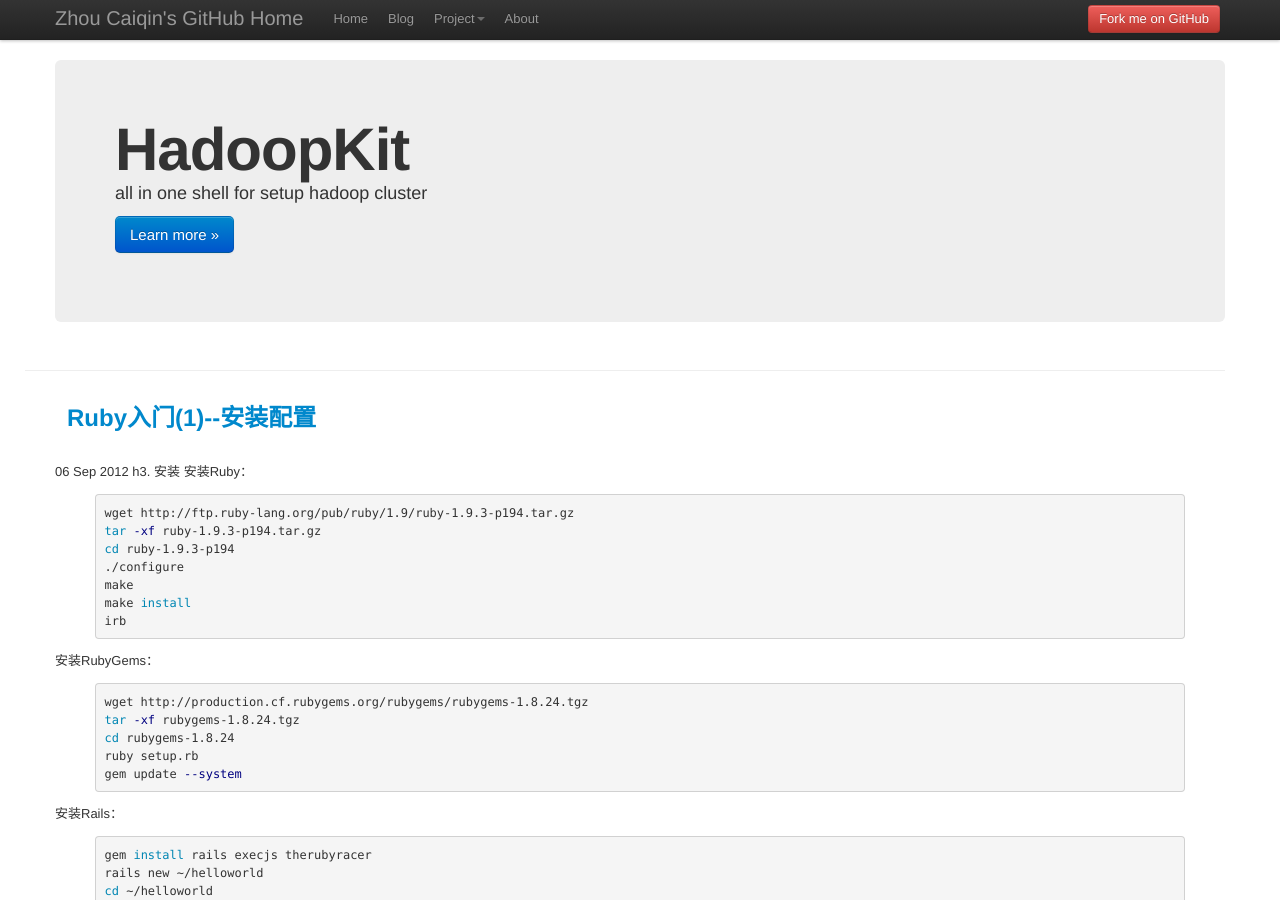
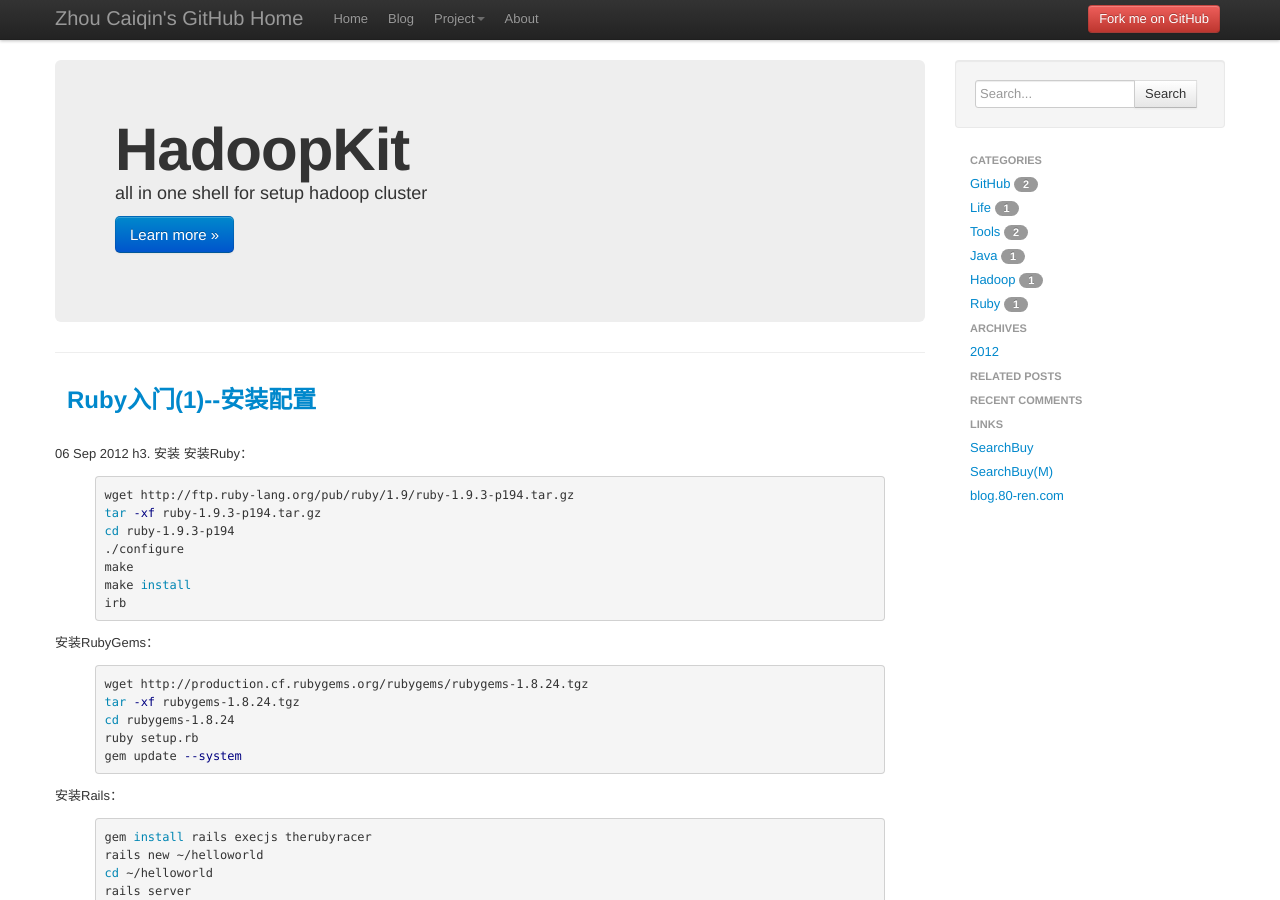
Before and after one commit to caiqinzhou/caiqinzhou.github.com, a Jekyll site: the page built from index.html, in a window 1280 px wide and 900 px high. Built offline with Jekyll 4.4.1, drawn with Linux system fonts in a browser that asks for light colours; Markdown is read by kramdown in place of the engine named in the settings; the list of posts is cut into pages by our own code; comment, search, counter and statistics services are not loaded.

Commit message:
change index page

```diff
--- a/index.html
+++ b/index.html
@@ -1,16 +1,21 @@
 ---
-layout: index_layout
+layout: default_layout
 title: Zhou Caiqin
 ---
 <div class="container">
-	<div class="hero-unit">
-    <h1>HadoopKit</h1>
-    <p>all in one shell for setup hadoop cluster</p>
-    <p><a class="btn btn-primary btn-large" href="http://github.com/caiqinzhou/HadoopKit">Learn more &raquo;</a></p>
-  </div>
+	<div class="row">
+		<div class="span9">
+			<div class="hero-unit">
+		    <h1>HadoopKit</h1>
+		    <p>all in one shell for setup hadoop cluster</p>
+		    <p><a class="btn btn-primary btn-large" href="http://github.com/caiqinzhou/HadoopKit">Learn more &raquo;</a></p>
+		  </div>
+		  <hr>
+		</div>
+	</div>
 	<div class="row" id="bloglist" name="bloglist">
-		<hr>
-		<div class="span12">
+
+		<div class="span9">
 		{% for post in paginator.posts %}
 		<ul class="nav nav-pills nav-stacked">
 			<li>
```
